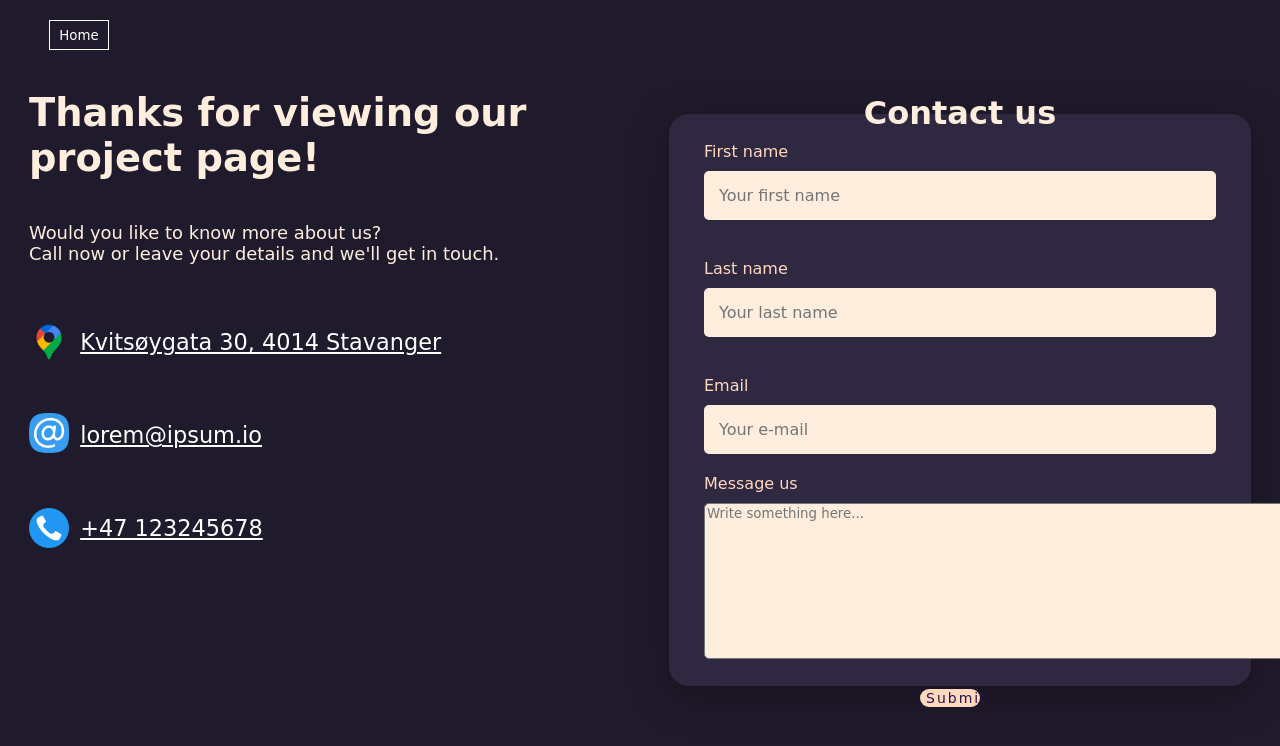
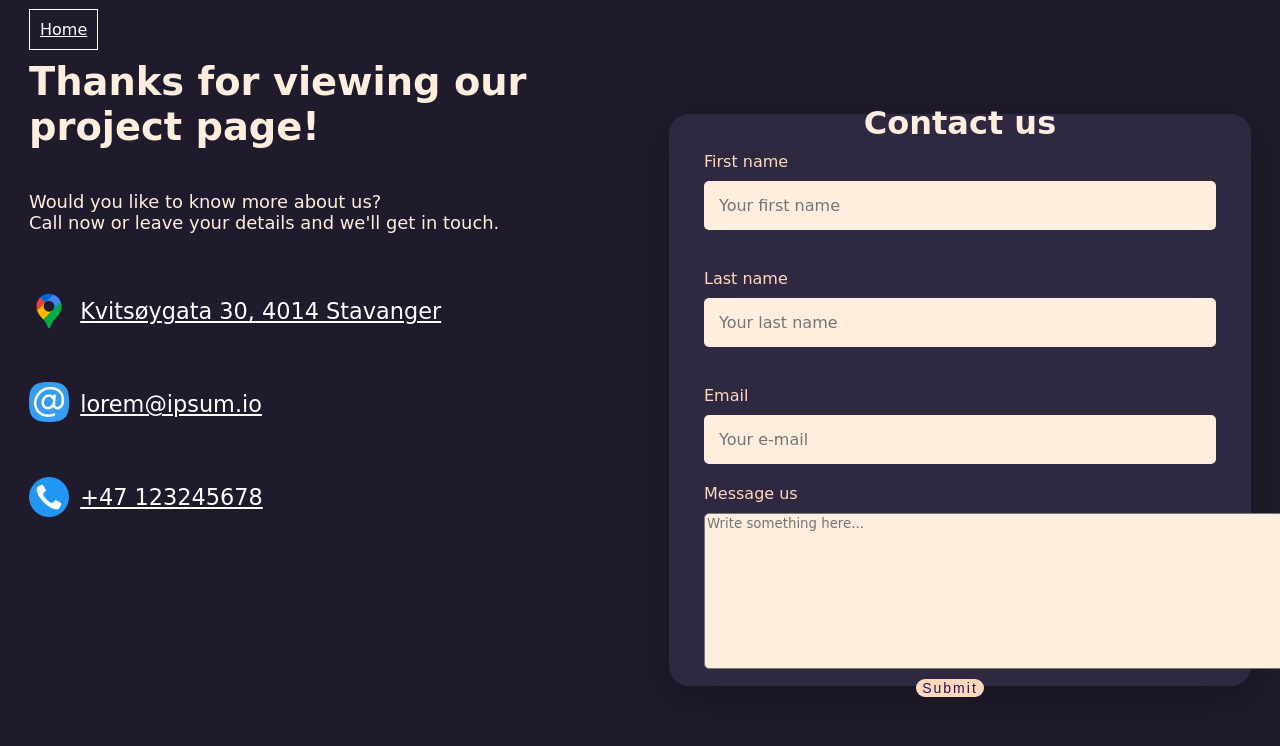
Before and after one commit to kodehodekim/Autumnproject, a plain HTML site: page contact.html in a window 1280 px wide. Shown: the top 746 px of the page. Drawn offline with Linux system fonts and the light colour scheme; a web font is replaced by a local one.

Commit message:
LAST LAST LAST

```diff
--- a/app.js
+++ b/app.js
@@ -1,5 +1,6 @@
 /* function for submit button */
-const btn = document.querySelector("button");
+// const btn = document.querySelector("button");
+const btn = document.getElementById("btn-submit");
 
 btn.addEventListener("click", function () {
   alert("The message was successfully submitted");
--- a/contact.html
+++ b/contact.html
@@ -19,8 +19,8 @@
     <main class="main-form">
         <section class="left-form">
             <div>
-                <button onclick="gotoHome()">Home</button>
-              </div>
+                <a class="button" href="index.html">Home</a>
+            </div>
             <h1>Thanks for viewing our project page!</h1>
 
             <div class="contact-info"></div>
@@ -67,7 +67,7 @@
                 <textarea name="message" cols="100" rows="10" placeholder="Write something here..."></textarea>
             </div>
 
-            <button class="btn-submit">Submit</button>
+            <button class="btn-submit" id="btn-submit">Submit</button>
 
         </div>
     </main>
--- a/contactform.css
+++ b/contactform.css
@@ -12,15 +12,16 @@ body {
   align-items: center;
 }
 
-button {
+.button {
+  position: relative;
   background: #201b2c;
   color: white;
-  margin-left: 20px;
-  margin-top: 20px;
-  height: 30px;
-  width: 60px;
+  height: 40px;
+  width: 80px;
+  top: 20px;
   font-family: "Iceberg", cursive;
   border: 1px solid white;
+  padding: 10px;
 }
 
 /* the left form area */
--- a/dwarfplanets.css
+++ b/dwarfplanets.css
@@ -32,14 +32,17 @@ a {
 }
 
 /* Home button settings */
-button {
-  background-color: #072742;
+.button {
+  position: relative;
+  background: #201b2c;
   color: white;
-  margin-left: 20px;
-  margin-top: 20px;
-  height: 30px;
-  width: 60px;
+  height: 40px;
+  width: 80px;
+  margin-left: 50px;
+  top: 20px;
+  font-family: "Iceberg", cursive;
   border: 1px solid white;
+  padding: 10px;
 }
 
 /* Settings for all parallax images */
@@ -132,11 +135,11 @@ button {
   top: -270px;
 }
 
-button:hover {
+.button:hover {
   position: relative;
 }
 
-button:hover:after {
+.button:hover:after {
   content: url(img/egg3mf.png);
   display: block;
   position: absolute;
--- a/dwarfplanets.js
+++ b/dwarfplanets.js
@@ -3,7 +3,7 @@ function gotoHome() {
   window.location.href = "index.html";
 }
 function gotoGit() {
-  window.location.href = "index.html";
+  window.location.href = "https://github.com/kodehodekim/Autumnproject/";
 }
 
 /* Expand and collapse the images */
--- a/planets.css
+++ b/planets.css
@@ -31,14 +31,17 @@ a {
 }
 
 /* Home button settings */
-button {
-  background-color: #072742;
+.button {
+  position: relative;
+  background: #201b2c;
   color: white;
-  margin-left: 20px;
-  margin-top: 20px;
-  height: 30px;
-  width: 60px;
+  height: 40px;
+  width: 80px;
+  margin-left: 50px;
+  top: 20px;
+  font-family: "Iceberg", cursive;
   border: 1px solid white;
+  padding: 10px;
 }
 
 /* Settings for all parallax images */
--- a/planets.js
+++ b/planets.js
@@ -3,7 +3,7 @@ function gotoHome() {
   window.location.href = "index.html";
 }
 function gotoGit() {
-  window.location.href = "index.html";
+  window.location.href = "https://github.com/kodehodekim/Autumnproject/";
 }
 
 /* Expand and collapse the images */
```
Also changed, not shown: dwarfplanets.html (+1 -3 lines), planets.html (+1 -1 lines).
